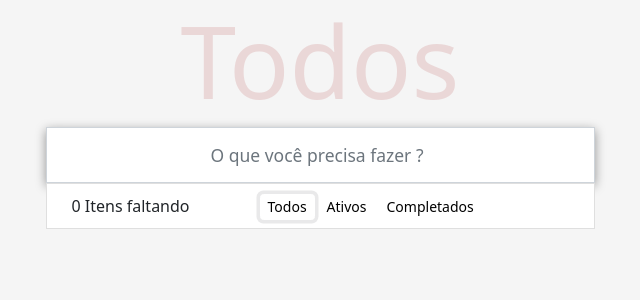
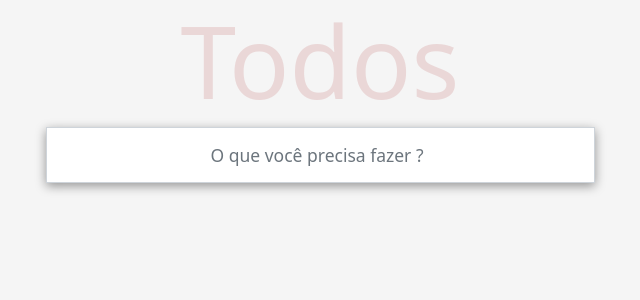
Before and after one commit to alanhenschel/TodoSite, a React (Create React App) app: page / in a window 1280 px wide. Shown: the top 300 px of the page, without its empty margins (320-960 px from the left). Built offline with nearby package versions, Linux system fonts and the light colour scheme.

Commit message:
feature: footer css

```diff
--- a/src/components/footerCard/index.jsx
+++ b/src/components/footerCard/index.jsx
@@ -1,8 +1,9 @@
 import React from 'react'
+import './styles.css'
 
 const footerCard = ({ todoList, focusButton, onClick }) => {
   return (
-    <div className="card">
+    <div className="card footer">
       <div className="d-flex footer-padding">
         <span>
           {`${
--- /dev/null
+++ b/src/components/footerCard/styles.css
@@ -0,0 +1,12 @@
+.footer:before {
+  content: '';
+  position: absolute;
+  right: 0;
+  bottom: 0;
+  left: 0;
+  height: 50px;
+  overflow: hidden;
+  box-shadow: 0 1px 1px rgb(0 0 0 / 20%), 0 8px 0 -3px #f6f6f6,
+    0 9px 1px -3px rgb(0 0 0 / 20%), 0 16px 0 -6px #f6f6f6,
+    0 17px 2px -6px rgb(0 0 0 / 20%);
+}
--- a/src/components/inputTodo/index.jsx
+++ b/src/components/inputTodo/index.jsx
@@ -39,7 +39,7 @@ const inputTodo = () => {
           <ul>
             <ListTodo todoList={todoList} focusButton={focusButton} onDelete={setTodoList} />
           </ul>
-          <FooterCard todoList={todoList} focusButton={focusButton} onClick={setfocusButton}/>
+          {todoList.length ? <FooterCard todoList={todoList} focusButton={focusButton} onClick={setfocusButton}/> : null}
         </div>
       </div>
     </div>
```
